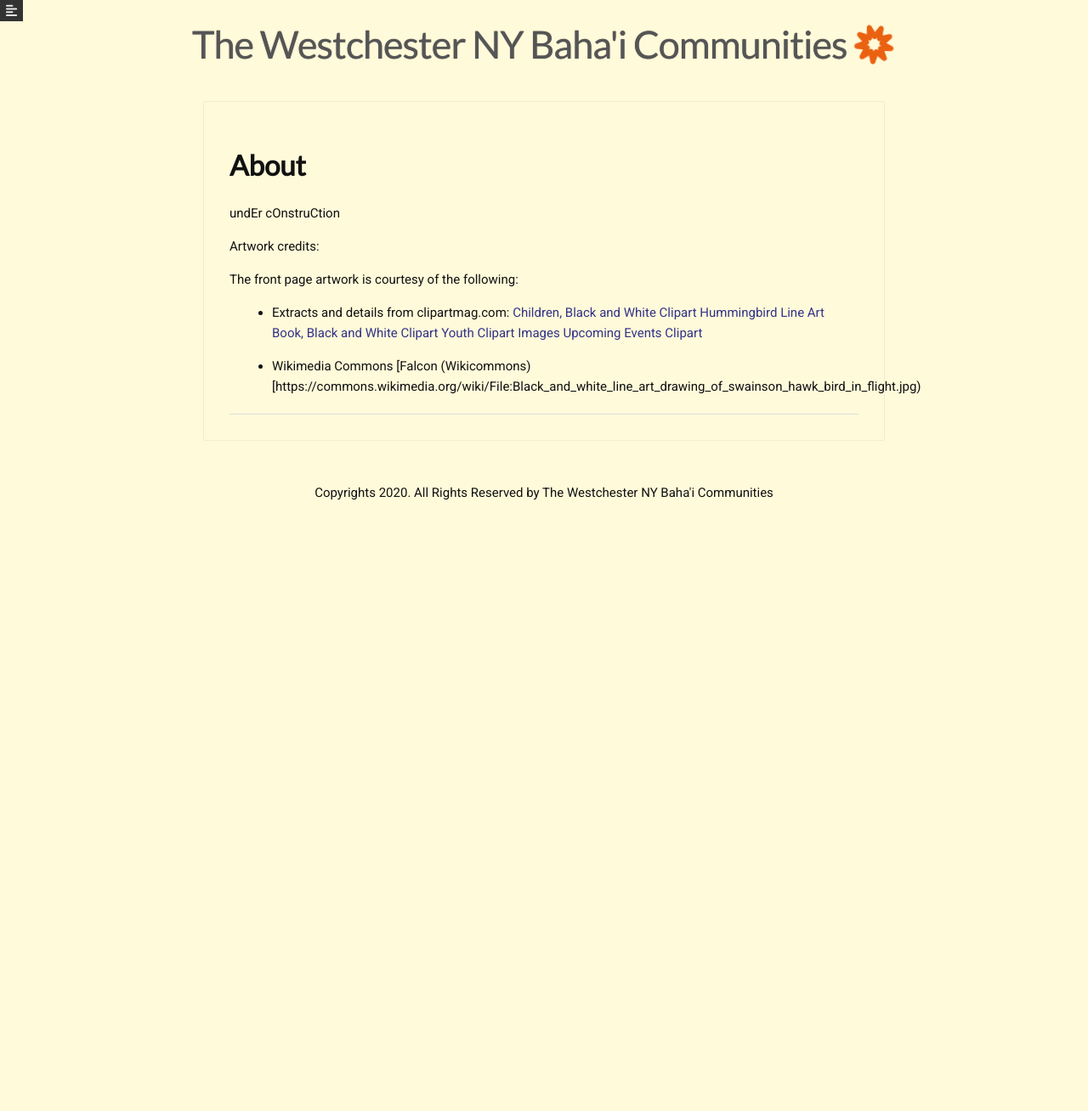
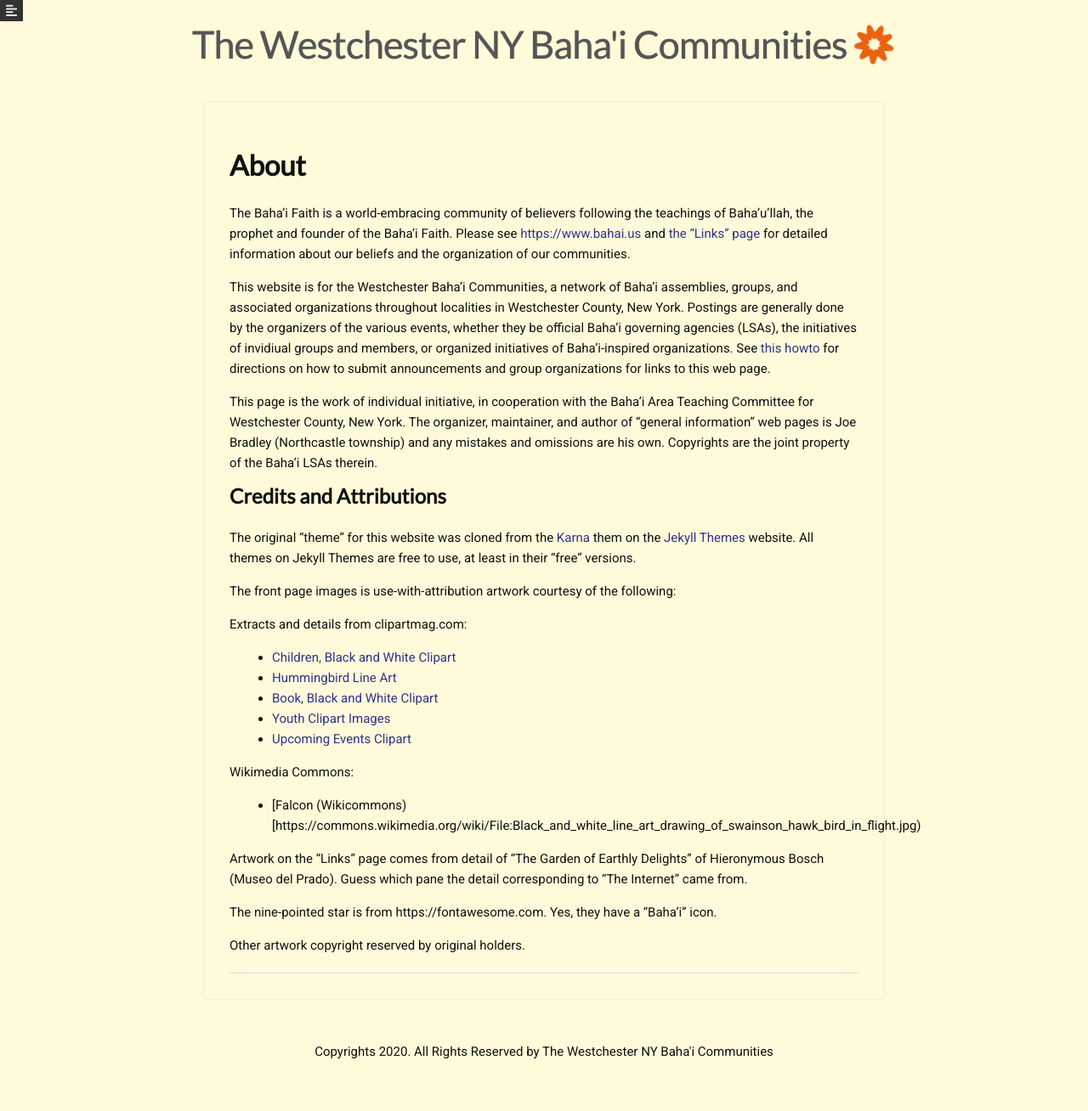
Before and after one commit to westchesterbahai/westchesterbahai.github.io, a Jekyll site: the page built from _pages/about.md, in a window 1280 px wide. Shown: the whole page at 85% size. Built offline with Jekyll 4.4.1, drawn with Linux system fonts in a browser that asks for light colours; nearby versions of some CDN libraries; before the commit the page ends 900 px from its top, so only the background shows below that.

Commit message:
Update various "general information" pages.

```diff
--- a/_pages/about.md
+++ b/_pages/about.md
@@ -3,18 +3,51 @@ title: About
 layout: post
 permalink: /about/
 ---
-undEr cOnstruCtion
+The Baha'i Faith is a world-embracing community of believers
+following the teachings of Baha'u'llah, the prophet and founder
+of the Baha'i Faith. Please see [https://www.bahai.us](https://www.bahai.us) and [the "Links" page](/links/) for detailed information about
+our beliefs and the organization of our communities.
 
-Artwork credits:
+This website is for the Westchester Baha'i Communities,
+a network of Baha'i assemblies, groups, and associated
+organizations throughout localities in Westchester County, New York.
+Postings are generally done by the organizers of the various events,
+whether they be official Baha'i governing agencies (LSAs),
+the initiatives of invidiual groups and members, or organized initiatives
+of Baha'i-inspired organizations. See [this howto](/howto/)
+for directions on how to submit announcements and group organizations for
+links to this web page.
 
-The front page artwork is courtesy of the following:
+This page is the work of individual initiative, in cooperation
+with the Baha'i Area Teaching Committee for Westchester County,
+New York. The organizer, maintainer, and author of "general information"
+web pages is Joe Bradley (Northcastle
+township) and any mistakes and omissions are his own. Copyrights
+are the joint property of the Baha'i LSAs therein.
 
-* Extracts and details from clipartmag.com:
-[Children, Black and White Clipart](http://clipartmag.com/children-black-and-white-clipart)
-[Hummingbird Line Art](http://clipartmag.com/hummingbird-line-art)
-[Book, Black and White Clipart](http://clipartmag.com/book-black-and-white-clipart)
-[Youth Clipart Images](http://clipartmag.com/youth-clipart-images)
-[Upcoming Events Clipart](http://clipartmag.com/upcoming-events-clipart)
+## Credits and Attributions ##
 
-* Wikimedia Commons
-[Falcon (Wikicommons)[https://commons.wikimedia.org/wiki/File:Black_and_white_line_art_drawing_of_swainson_hawk_bird_in_flight.jpg)
+The original "theme" for this website was cloned from
+the [Karna](http://jekyllthemes.org/themes/karna/)
+them on the [Jekyll Themes](https://jekyllthemes.org) website.
+All themes on Jekyll Themes are free to use, at least in
+their "free" versions.
+
+The front page images is use-with-attribution artwork courtesy of the following:
+
+Extracts and details from clipartmag.com:
+* [Children, Black and White Clipart](http://clipartmag.com/children-black-and-white-clipart)
+* [Hummingbird Line Art](http://clipartmag.com/hummingbird-line-art)
+* [Book, Black and White Clipart](http://clipartmag.com/book-black-and-white-clipart)
+* [Youth Clipart Images](http://clipartmag.com/youth-clipart-images)
+* [Upcoming Events Clipart](http://clipartmag.com/upcoming-events-clipart)
+
+Wikimedia Commons:
+* [Falcon (Wikicommons)[https://commons.wikimedia.org/wiki/File:Black_and_white_line_art_drawing_of_swainson_hawk_bird_in_flight.jpg)
+
+Artwork on the "Links" page comes from detail of "The Garden of Earthly Delights" of Hieronymous
+Bosch (Museo del Prado). Guess which pane the detail corresponding to "The Internet" came from.
+
+The nine-pointed star is from https://fontawesome.com. Yes, they have a "Baha'i" icon.
+
+Other artwork copyright reserved by original holders.
```
Also changed, not shown: _pages/contact.md (+15 -1 lines), _pages/links.md (+1 -1 lines).
